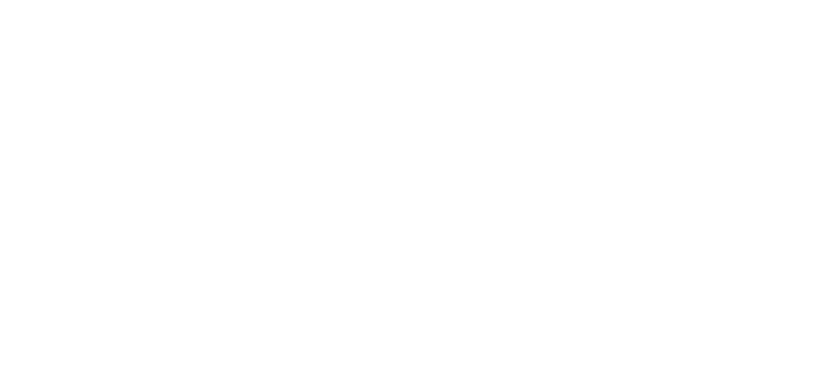
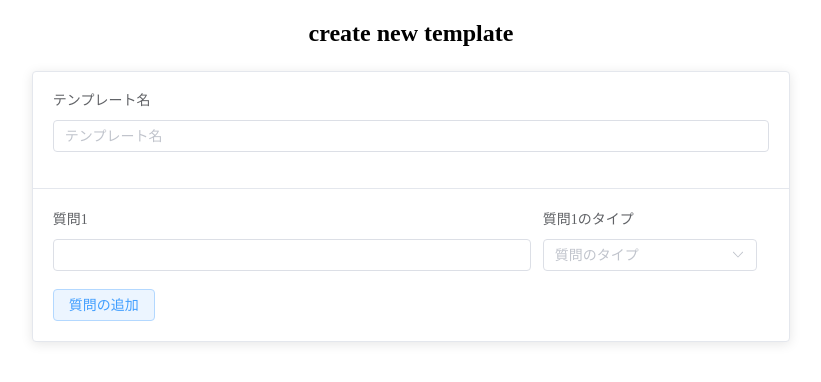
Before and after one commit to yuya8696/templator, a Vue app: page /create in a window 1280 px wide. Before the commit this address had no page. Shown: the top 382 px of the page, without its empty margins (229-1050 px from the left). Built offline with nearby package versions, Linux system fonts and the light colour scheme.

Commit message:
テンプレート作成画面の実装

```diff
--- /dev/null
+++ b/src/pages/create.vue
@@ -0,0 +1,117 @@
+<template>
+  <section class="create">
+    <h2 class="create__title">create new template</h2>
+
+    <el-card class="create__card">
+      <template #header>
+        <el-form label-position="top" class="create__card--header">
+          <el-form-item label="テンプレート名">
+            <el-input
+              v-model="form.name.templateName"
+              placeholder="テンプレート名"
+              class="create__card--header__input"
+            ></el-input>
+          </el-form-item>
+        </el-form>
+      </template>
+
+      <!-- 質問項目 -->
+      <el-form
+        v-for="(item, index) in form.contents"
+        :key="index"
+        label-position="top"
+        class="create__card--contents"
+      >
+        <el-form-item
+          :label="'質問' + (index + 1)"
+          class="
+            create__card--contents__item create__card--contents__item--label
+          "
+        >
+          <el-input v-model="item.label"> </el-input>
+        </el-form-item>
+        <el-form-item
+          :label="'質問' + (index + 1) + 'のタイプ'"
+          class="create__card--contents__item"
+        >
+          <el-select v-model="item.type" placeholder="質問のタイプ">
+            <el-option label="テキスト" value="text"></el-option>
+            <el-option label="テキストエリア" value="textarea"></el-option>
+            <el-option label="日付" value="date"></el-option>
+            <el-option label="選択肢" value="select"></el-option>
+            <el-option label="星" value="rate"></el-option>
+          </el-select>
+        </el-form-item>
+      </el-form>
+
+      <div class="create__card--button">
+        <el-button type="primary" plain @click="onClickAddingForm"
+          >質問の追加</el-button
+        >
+      </div>
+    </el-card>
+  </section>
+</template>
+
+<script setup>
+import { reactive, ref } from "vue";
+
+const form = reactive({
+  test: "テスト",
+  name: {
+    templateName: "",
+  },
+  contents: [
+    {
+      label: "",
+      type: "",
+    },
+  ],
+});
+
+const onClickAddingForm = () => {
+  const additionalContents = {
+    label: "",
+    type: "",
+  };
+  form.contents.push(additionalContents);
+};
+</script>
+
+<style lang="scss" scoped>
+.create {
+  text-align: center;
+
+  &__card {
+    margin: 24px 0;
+
+    &--header {
+      width: 100%;
+    }
+
+    &--contents {
+      width: 100%;
+      display: flex;
+      text-align: left;
+      justify-content: flex-start;
+      // flex-wrap: wrap;
+
+      &__item {
+        // width: 30%;
+        flex-grow: 1;
+        margin-right: 12px;
+
+        &--label {
+          width: 70%;
+        }
+      }
+    }
+
+    &--button {
+      display: flex;
+      justify-content: flex-start;
+      align-items: center;
+    }
+  }
+}
+</style>
--- a/src/pages/top.vue
+++ b/src/pages/top.vue
@@ -67,7 +67,7 @@
 </template>
 
 <script setup>
-import { reactive, ref, computed } from "vue";
+import { reactive, ref } from "vue";
 import { Edit } from "@element-plus/icons-vue";
 
 const test = reactive({
--- a/src/router.js
+++ b/src/router.js
@@ -1,6 +1,7 @@
 import { createRouter, createWebHistory } from "vue-router";
 
 import top from "./pages/top.vue";
+import create from "./pages/create.vue";
 
 const router = createRouter({
   history: createWebHistory(),
@@ -10,6 +11,11 @@ const router = createRouter({
       name: "top",
       component: top,
     },
+    {
+      path: "/create",
+      name: "create",
+      component: create,
+    },
   ],
 });
 
```
